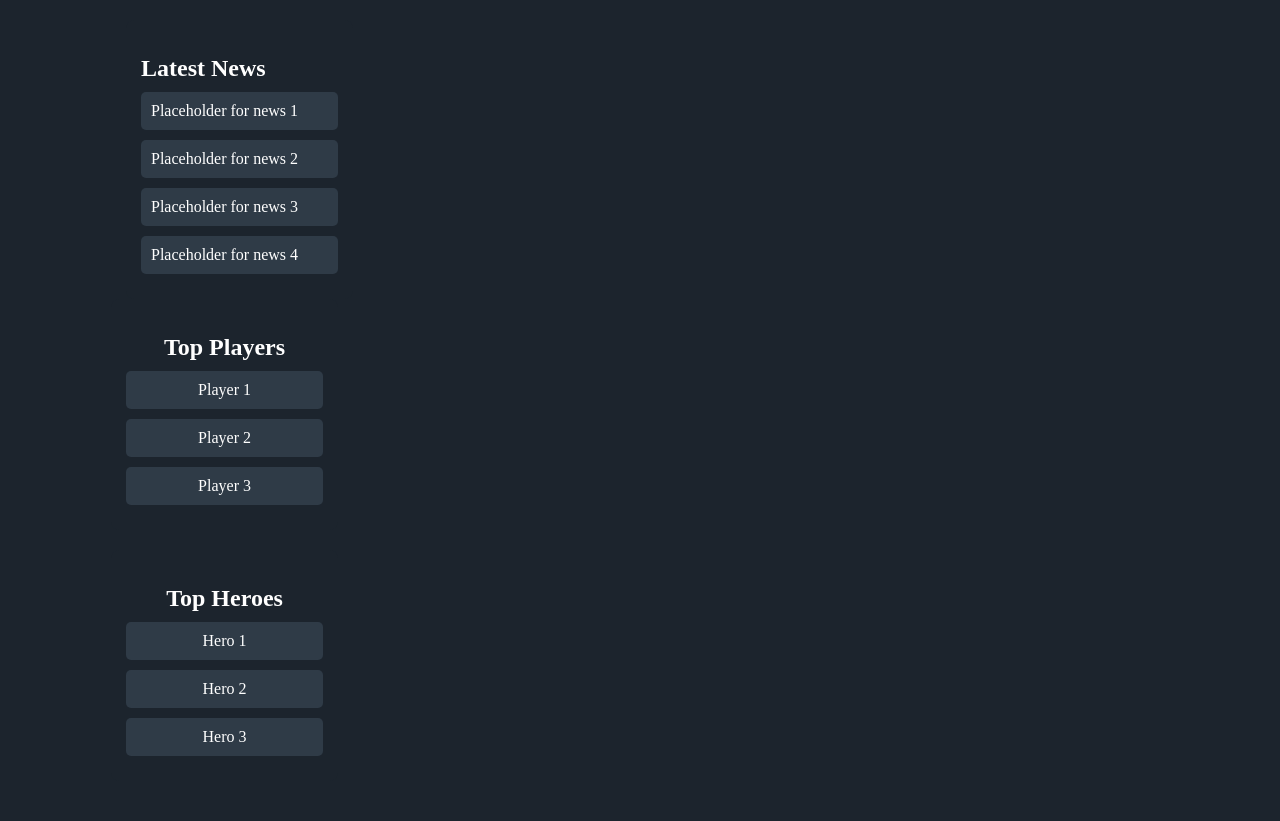
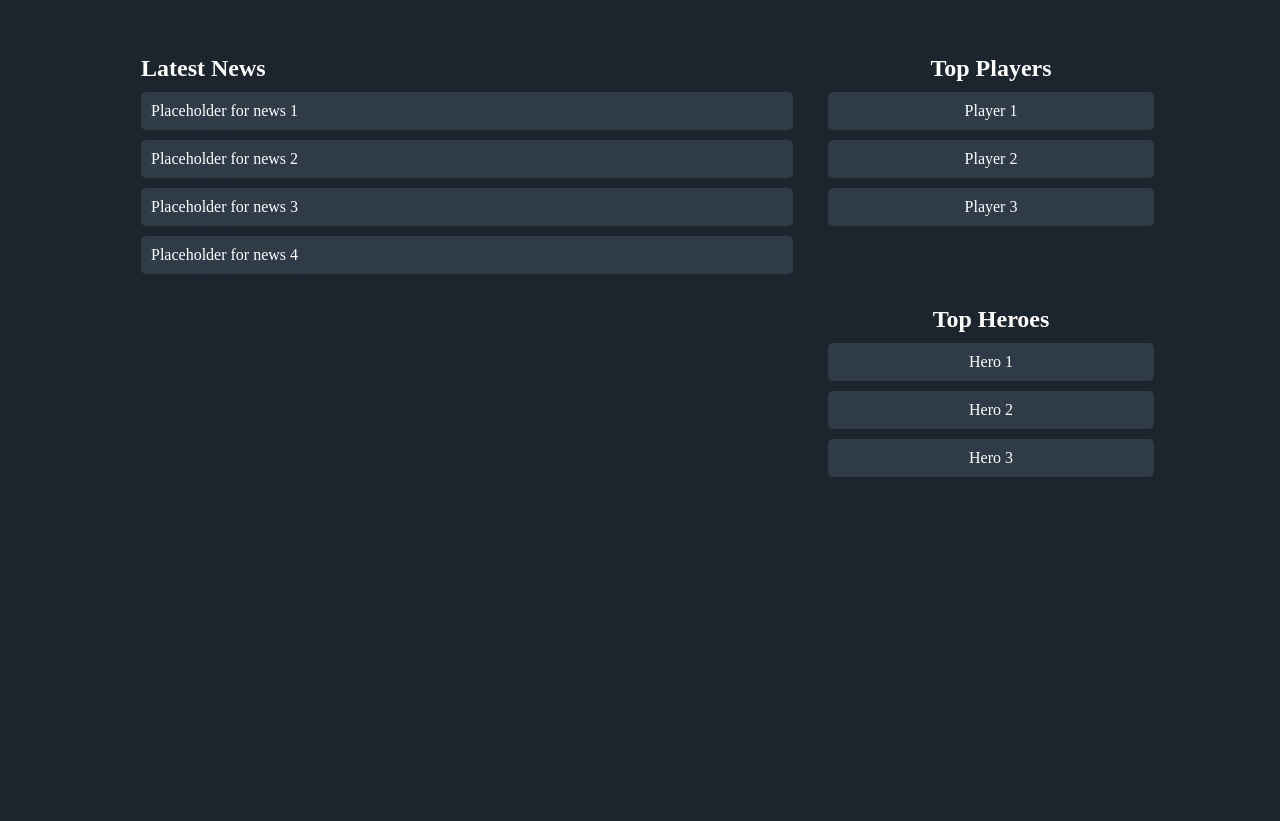
Before and after one commit to Tinilinsk/Dotastat, a PHP site: page / in a window 1280 px wide. Shown: the part 74-895 px from the top of the page. After the commit the page ends 551 px from the top, so only its background shows below. Run offline with PHP 8.4, Linux system fonts and the light colour scheme.

Commit message:
Fixed flex container in main page

```diff
--- a/index.php
+++ b/index.php
@@ -47,7 +47,6 @@
         </div>
     </header>
     <div class="main">
-        <div class="content">
     <div class="news_section">
         <h2>Latest News</h2>
         <div class="news_item">Placeholder for news 1</div>
@@ -62,7 +61,6 @@
             <div class="player_item">Player 2</div>
             <div class="player_item">Player 3</div>
         </div>
-
         <div class="top_heroes">
             <h2>Top Heroes</h2>
             <div class="hero_item">Hero 1</div>
@@ -71,6 +69,5 @@
         </div>
     </div>
 </div>
-    </div>
 </body>
 </html>
--- a/style.css
+++ b/style.css
@@ -71,15 +71,16 @@ html, body {
 .main {
     display: flex;
     justify-content: space-between;
-    width: 1028px;
+    align-items: flex-start;
+    width: 100%;
+    max-width: 1028px;
     margin: 20px auto;
     gap: 20px;
 }
 
 .news_section {
-    width: 100%; /* Full left side */
+    flex: 2;
     background-color: #1c242d;
-    flex: 1;
     padding: 15px;
     border-radius: 8px;
 }
@@ -99,10 +100,10 @@ html, body {
 
 /* ================= Right content ================= */
 .side_section {
-    flex: 2;
+    flex: 1;
     display: flex;
     flex-direction: column;
-    align-items: center; /* Center content */
+    align-items: center;
     gap: 20px;
 }
 
@@ -110,13 +111,13 @@ html, body {
     background: #1c242d;
     padding: 15px;
     border-radius: 8px;
-    width: 100%; /* Ensures content doesn't stretch too much */
+    width: 100%;
 }
 
 .top_players h2, .top_heroes h2 {
     color: white;
     margin-bottom: 10px;
-    text-align: center; /* Center text */
+    text-align: center;
 }
 
 .player_item, .hero_item {
@@ -125,7 +126,7 @@ html, body {
     margin-bottom: 10px;
     border-radius: 5px;
     color: white;
-    text-align: center; /* Center text */
+    text-align: center;
 }
 
 .small_menu {
```
Lines whose indentation alone changed are shown as unchanged.
